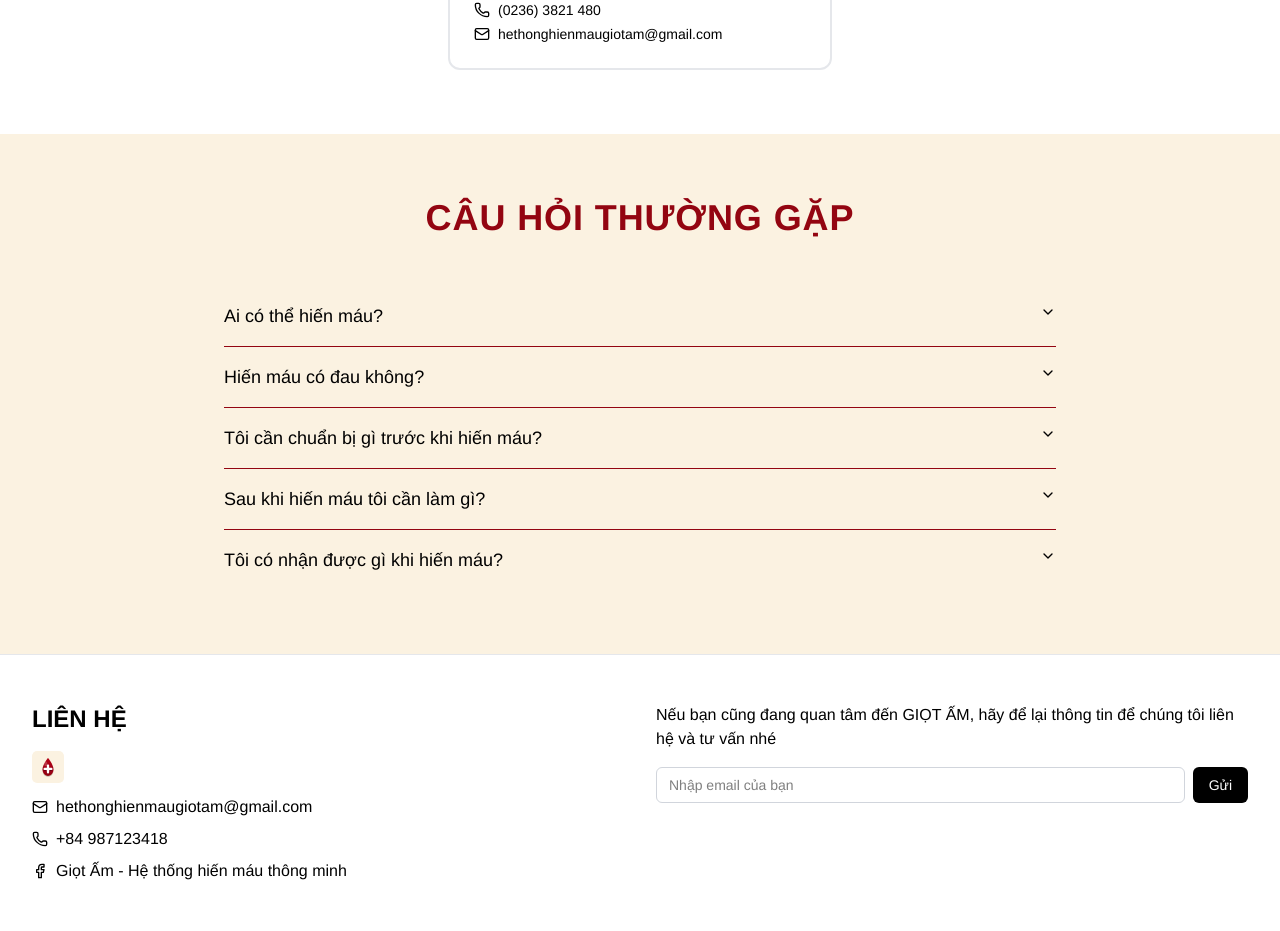
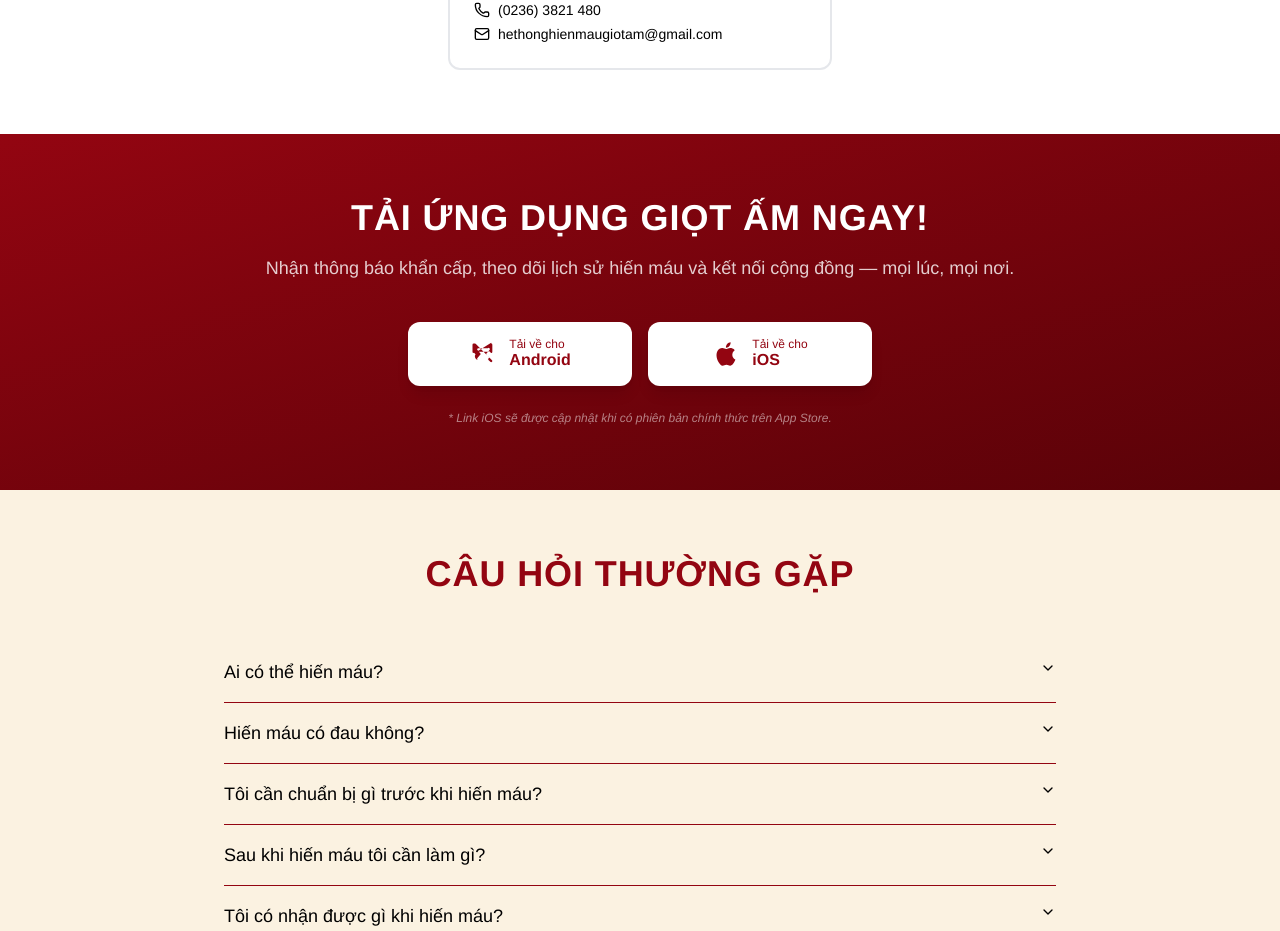
Before and after one commit to SomeLazyDayz/giotam-frontend, a React (Vite) app: page / in a window 1280 px wide. Shown: the part 3036-3967 px from the top of the page. Built offline with nearby package versions, Linux system fonts and the light colour scheme.

Commit message:
feat: add download app section with Android/iOS buttons

```diff
--- a/src/pages/HomePage.tsx
+++ b/src/pages/HomePage.tsx
@@ -300,6 +300,52 @@ export default function HomePage() {
           </div>
         </section>
 
+        {/* Download App Section */}
+        <section className="py-16 bg-gradient-to-br from-[#930511] to-[#5a0208] text-white">
+          <div className="max-w-4xl mx-auto px-4 sm:px-6 lg:px-8 text-center">
+            <h2 className="mb-4 text-3xl md:text-4xl font-bold uppercase tracking-wide">
+              Tải ứng dụng Giọt Ấm ngay!
+            </h2>
+            <p className="text-white/80 mb-10 text-lg">
+              Nhận thông báo khẩn cấp, theo dõi lịch sử hiến máu và kết nối cộng đồng — mọi lúc, mọi nơi.
+            </p>
+            <div className="flex flex-col sm:flex-row items-center justify-center gap-4">
+              {/* Android */}
+              <a
+                href="https://drive.google.com/file/d/1Rxl6IHbwyjQKOLdmuEK2M2LbuFiZ_n2a/view?usp=sharing"
+                target="_blank"
+                rel="noopener noreferrer"
+                className="flex items-center gap-3 bg-white text-[#930511] hover:bg-gray-100 transition-colors font-bold px-8 py-4 rounded-xl shadow-lg w-56 justify-center"
+              >
+                <svg xmlns="http://www.w3.org/2000/svg" className="w-7 h-7" viewBox="0 0 24 24" fill="currentColor">
+                  <path d="M17.523 15.341 14.63 12l2.892-3.341A1 1 0 0 0 16 7H8a1 1 0 0 0-.76 1.65L10.13 12 7.24 15.341A1 1 0 0 0 8 17h8a1 1 0 0 0 .523-1.659zM5 3a1 1 0 0 1 .707.293l14 14A1 1 0 1 1 18.293 18.707l-1.878-1.878A3 3 0 0 1 16 17H8a3 3 0 0 1-2.415-4.759L4.293 10.95A1 1 0 0 1 3 10V4a1 1 0 0 1 1-1zm14 0a1 1 0 0 1 1 1v6a1 1 0 0 1-1.293.95l-1.293-1.293A3 3 0 0 1 16 10H8c-.34 0-.668-.057-.976-.161L19 2.293A1 1 0 0 1 19 3z"/>
+                </svg>
+                <div className="text-left">
+                  <p className="text-xs font-normal leading-none">Tải về cho</p>
+                  <p className="text-base font-bold leading-tight">Android</p>
+                </div>
+              </a>
+
+              {/* iOS */}
+              <a
+                href="https://drive.google.com/file/d/1Rxl6IHbwyjQKOLdmuEK2M2LbuFiZ_n2a/view?usp=sharing"
+                target="_blank"
+                rel="noopener noreferrer"
+                className="flex items-center gap-3 bg-white text-[#930511] hover:bg-gray-100 transition-colors font-bold px-8 py-4 rounded-xl shadow-lg w-56 justify-center"
+              >
+                <svg xmlns="http://www.w3.org/2000/svg" className="w-7 h-7" viewBox="0 0 24 24" fill="currentColor">
+                  <path d="M18.71 19.5c-.83 1.24-1.71 2.45-3.05 2.47-1.34.03-1.77-.79-3.29-.79-1.53 0-2 .77-3.27.82-1.31.05-2.3-1.32-3.14-2.53C4.25 17 2.94 12.45 4.7 9.39c.87-1.52 2.43-2.48 4.12-2.51 1.28-.02 2.5.87 3.29.87.78 0 2.26-1.07 3.8-.91.65.03 2.47.26 3.64 1.98-.09.06-2.17 1.28-2.15 3.81.03 3.02 2.65 4.03 2.68 4.04-.03.07-.42 1.44-1.38 2.83M13 3.5c.73-.83 1.94-1.46 2.94-1.5.13 1.17-.34 2.35-1.04 3.19-.69.85-1.83 1.51-2.95 1.42-.15-1.15.41-2.35 1.05-3.11z"/>
+                </svg>
+                <div className="text-left">
+                  <p className="text-xs font-normal leading-none">Tải về cho</p>
+                  <p className="text-base font-bold leading-tight">iOS</p>
+                </div>
+              </a>
+            </div>
+            <p className="mt-6 text-white/50 text-xs italic">* Link iOS sẽ được cập nhật khi có phiên bản chính thức trên App Store.</p>
+          </div>
+        </section>
+
         {/* FAQs Section */}
         <section className="py-16">
           <div className="max-w-4xl mx-auto px-4 sm:px-6 lg:px-8">
```
